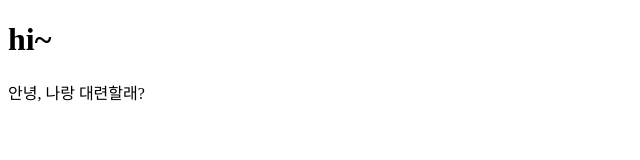
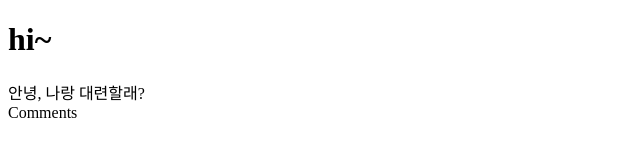
Before and after one commit to CodingScript990/boxiting, a plain HTML site: page index.html in a window 1280 px wide. Shown: the full height of the page, 0-640 px from the left. Drawn offline with Linux system fonts and the light colour scheme.

Commit message:
댓글 기능 추가

```diff
--- a/index.html
+++ b/index.html
@@ -8,5 +8,6 @@
 <body>
     <h1>hi~</h1>
     <div>안녕, 나랑 대련할래?</div>
+    <div>Comments</div>
 </body>
 </html>
```
